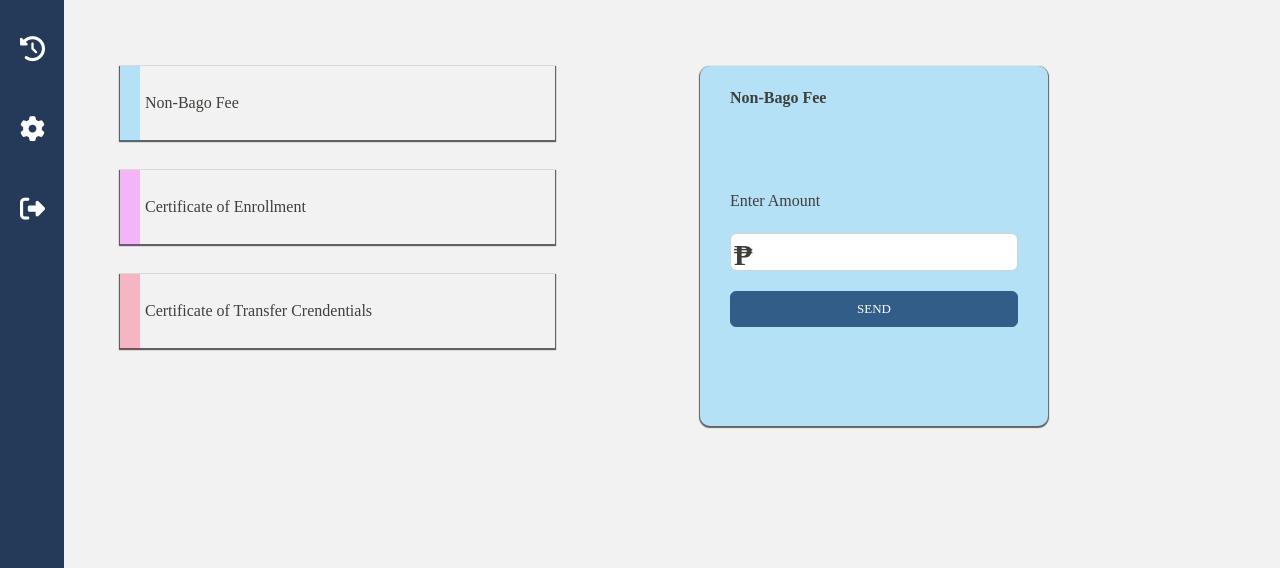
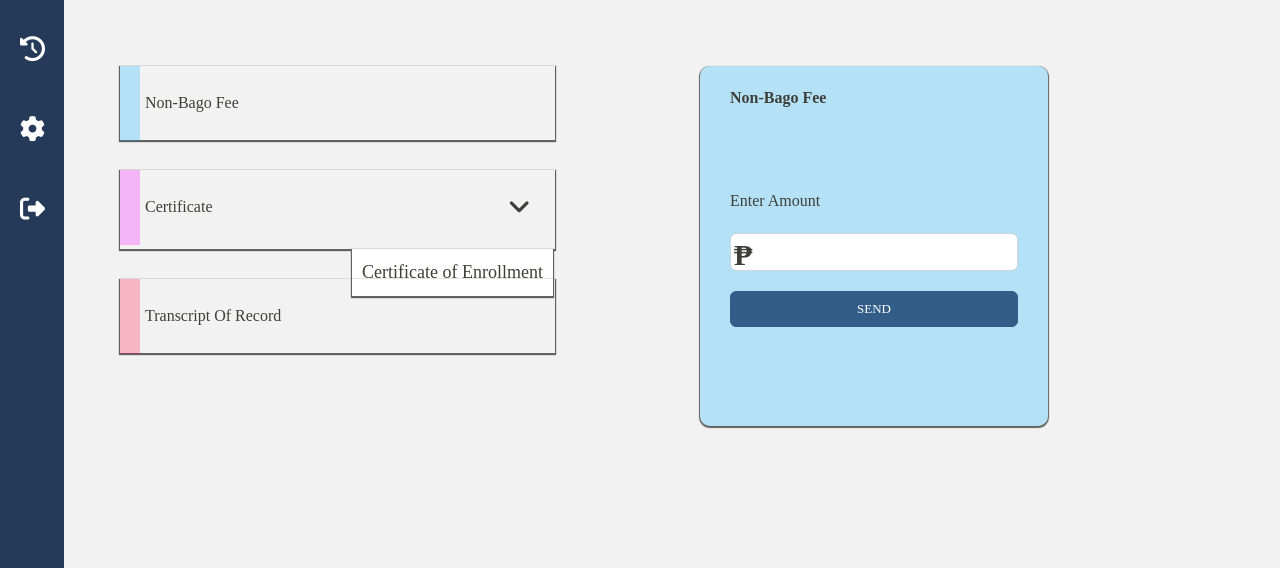
Before and after one commit to gabrielcarpio178/finalcapstone, a PHP site: page /users/user_buyer/userinputpayment.php in a window 1280 px wide. Shown: the part 150-718 px from the top of the page. Run offline with PHP 8.4, Linux system fonts and the light colour scheme; a user stored in the database is signed in; data comes from the database, SQL or seed files in the repository; some libraries are stand-ins or nearby versions; some web fonts are replaced.

Commit message:
10/18/2023 1:54PM

```diff
--- a/css/userinputpayment.css
+++ b/css/userinputpayment.css
@@ -132,7 +132,11 @@
     justify-content: center;
     border: 2px solid rgb(199, 185, 185);
 }
-
+.icon-font{
+    font-size: 25px;
+    font-weight: bold;
+    cursor: pointer;
+}
 .amount-peso{
     font-size: 25px;
     font-weight: bold;
@@ -160,6 +164,17 @@
 }
 .btn-ok{
     width: 100%;
+}
+.cert-data{
+    position: relative;
+}
+.certificate-label{
+    position: absolute;
+    background-color: white;
+    box-shadow: 0 1px 1px 1px #616161;
+    font-size: 18px;
+    padding: 10px;
+    left: 40%;
 }
 @media screen and (min-width: 320px) {
     .content-info {
--- a/js/cashierrequest.js
+++ b/js/cashierrequest.js
@@ -136,7 +136,7 @@ function editRate(result){
   </div>
   <div class="d-flex flex-row justify-content-between align-items-center gap-3 w-100">
     <input type="hidden" name="category_id[]" class="form-control category_amount" value="${(result[1]).cashierRates_id}">
-    <input type="text" name="category_name[]" class="form-control category_name" readonly value="Certificate of Transfer Credentials">
+    <input type="text" name="category_name[]" class="form-control category_name" readonly value="Transcript of Record">
     <input type="number" name="category_amount[]" class="form-control category_amount" value="${(result[1]).cashierRates_amount}">
   </div>
   `;
--- a/js/userinputpayment.js
+++ b/js/userinputpayment.js
@@ -48,7 +48,7 @@ function cert_e_form(){
   $(".sumbit_password").css('background-color','rgba(247, 0, 255, 0.253)');
   $("#input").val("");
   htmlform = `
-      <div class="label-form"><b>Certificate of Enrollment</b></div>
+      <div class="label-form"><b>Certificate</b></div>
       <form class="insert_amount">
         <label for="Input">Enter Amount</label>
         <div class="group">
@@ -72,7 +72,7 @@ function cert_t_form(){
   $(".sumbit_password").css('background-color','rgba(255, 0, 55, 0.253)');
   $("#input").val("");
   htmlform = `
-      <div class="label-form"><b>Certificate of Transfer Crendentials</b></div>
+      <div class="label-form"><b>Transcript Of Record</b></div>
       <form class="insert_amount">
         <label for="Input">Enter Amount</label>
         <div class="group">
--- a/users/cashier/cashiercollection.php
+++ b/users/cashier/cashiercollection.php
@@ -77,7 +77,7 @@ if(($_SESSION['usertype']!="cashier")){
                                 <div class="color-content" id="content_2"></div>
                                 <div class="data-label">
                                     <div class="category">
-                                        Certificate
+                                        Certifications
                                     </div>
                                     <div class="data-amount" id="cert"></div>
                                 </div>
@@ -178,7 +178,7 @@ if(($_SESSION['usertype']!="cashier")){
 
                         <div class="d-flex flex-column total-collection-label">
                             <div class="cashOut-label fw-bold">
-                                Cash Out Balance
+                                Daily Cash Out
                             </div>
                             <div class="d-flex flex-row gap-2 time-two">
                                 <div class="current">Today</div>
--- a/users/cashier/cashierrequest.php
+++ b/users/cashier/cashierrequest.php
@@ -85,7 +85,7 @@ if(($_SESSION['usertype']!="cashier")){
               </div>
 
               <div class="d-flex flex-row justify-content-between rate-content">
-                <div class="rate-label">Certificate of Transfer Credentials</div>
+                <div class="rate-label">Transcript of Record</div>
                 <div class="rate-label" id="certTCre"></div>
               </div>
 
--- a/users/user_buyer/userinputpayment.php
+++ b/users/user_buyer/userinputpayment.php
@@ -49,13 +49,28 @@ $id = $_SESSION['id'];
                         <div class="non-bago-color"></div>
                         <div>Non-Bago Fee</div>
                     </div>
-                    <div class="payment" id="cert_e">
-                        <div class="cert_e-color"></div>
-                        <div>Certificate of Enrollment</div>
+
+                    <div class="d-flex flex-column cert-data">
+                        <div class="payment" id="cert_e">
+                            <div class="cert_e-color"></div>
+                            <div class="d-flex flex-row justify-content-between">
+                                <div>Certificate</div>
+                                <div id="show_certificate">
+                                    <i class="fa-solid fa-angle-down icon-font"></i>
+                                </div>
+                            </div>
+                        </div>
+                        <div class="d-flex flex-row justify-content-between available-certificate w-75">
+                            <div></div>
+                            <div class="d-flex flex-column justify-content-end text-start certificate-label">
+                                <div class="db-cert">Certificate of Enrollment</div>
+                            </div>
+                        </div>
                     </div>
+
                     <div class="payment" id="cert_t">
                         <div class="cert_t-color"></div>
-                        <div>Certificate of Transfer Crendentials</div>
+                        <div>Transcript Of Record</div>
                     </div>
                 </div>
 
```
